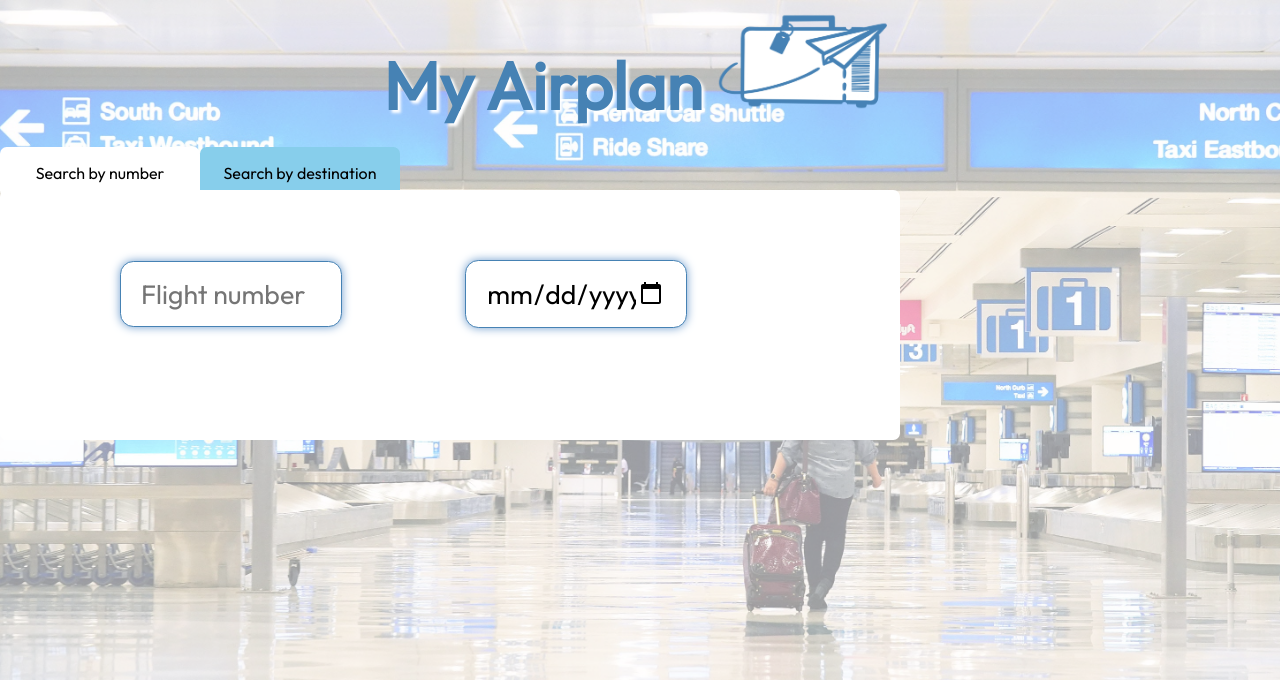
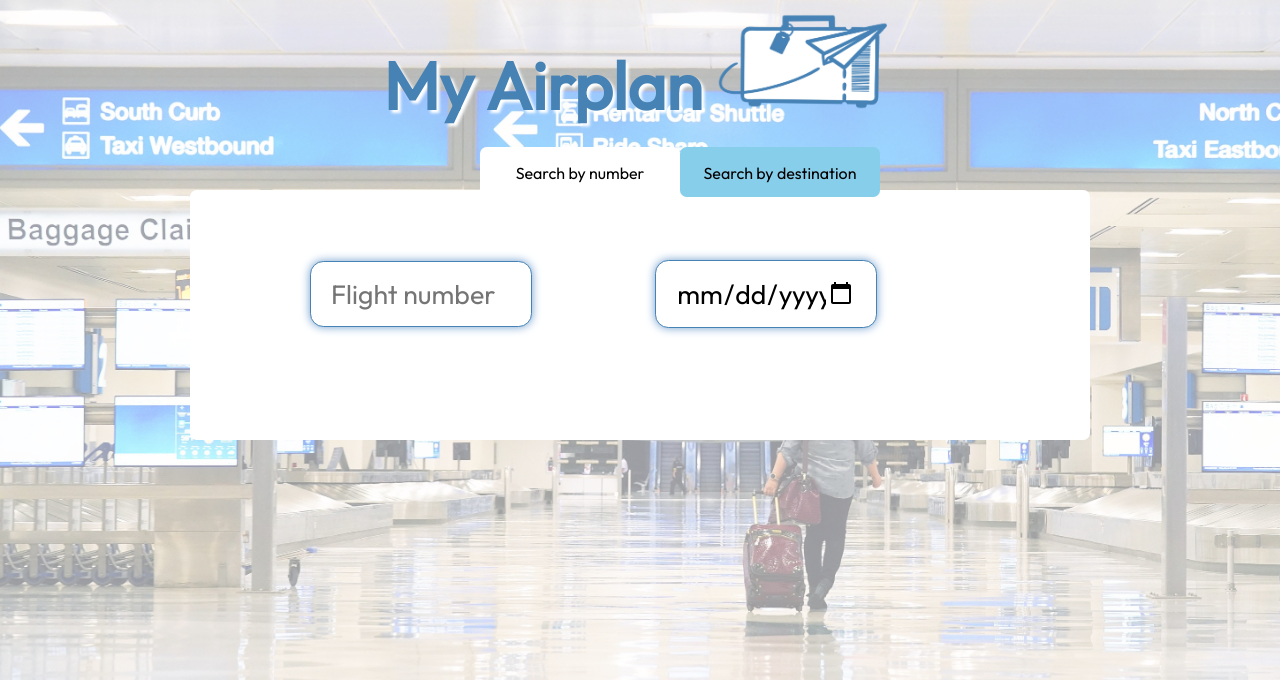
Before and after one commit to miunoraven/school-code, a PHP site: page /search_flight_numb.html in a window 1280 px wide. Shown: the top 680 px of the page. Run offline with PHP 8.4, Linux system fonts and the light colour scheme.

Commit message:
random commit

```diff
--- a/my airplan/assets/css/flight_numb.css
+++ b/my airplan/assets/css/flight_numb.css
@@ -29,6 +29,7 @@ body{
 }
 
 .content{
+    margin: 0 auto;
     position: relative;
     font-family: 'Outfit', sans-serif;
 }
@@ -47,14 +48,13 @@ h1 .logo{
 }
 
 .search{
-    position: fixed;
     margin-left: auto;
 }
 .search_choices{
     display: flex;
     justify-content: flex-start;
     width: 800px;
-    margin-left: 0;
+    margin-left: auto;
     margin-bottom: -7px;
     text-align: center;
 }
@@ -68,7 +68,6 @@ h1 .logo{
 }
 
 .search_input{
-    position: absolute;
     margin-left: auto;
     margin-right: auto;
     background-color: white;
--- a/my airplan/assets/js/register.js
+++ b/my airplan/assets/js/register.js
@@ -9,7 +9,6 @@ var errorMailElement = document.querySelector(".error_mail");
 var errorPassElement = document.querySelector(".error_pass");
 
 // hardcoded user
-
 var users = [{
     email: "r0797856@student.thomasmore.be",
     password: "hello"
@@ -63,9 +62,6 @@ buttonElement.addEventListener("click", function(){
         buttonLinkElement.href="search_flight_numb.html";
     }
 
-
-
-
 });
 
 //function that displays the error message
--- a/my airplan/register.html
+++ b/my airplan/register.html
@@ -26,8 +26,6 @@
                     <br> <br>
                     <input type="password" id="input-conf-pass" placeholder="Confirm password" required>
                     <div class="error_pass"></div>
-                    <br>
-                    <br>
                     <a class="link_button">
                         <button class="button-register">Sign up</button>
                     </a>
```
